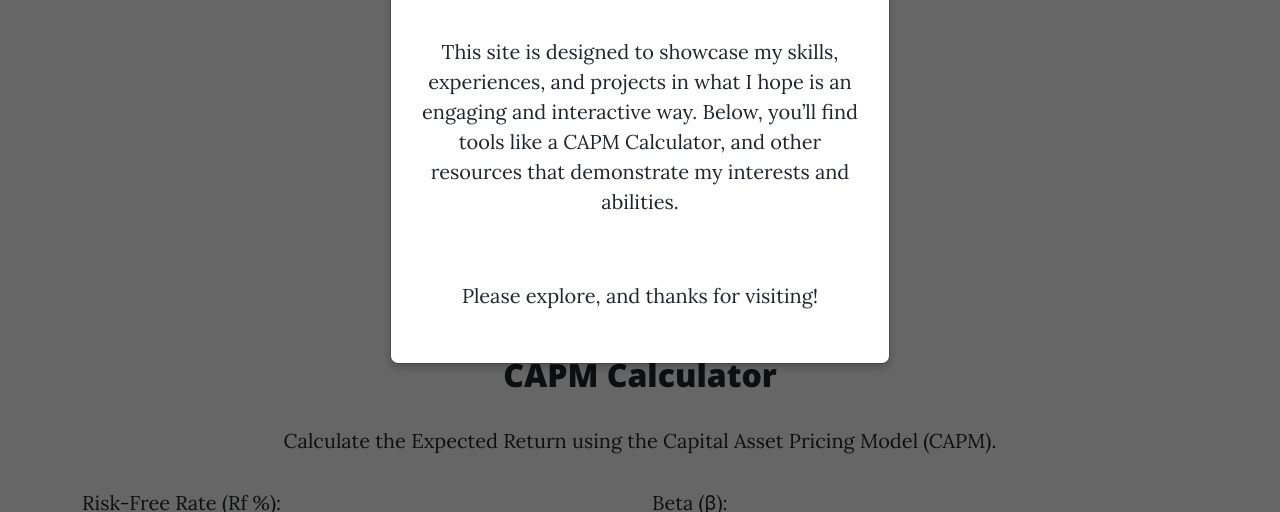
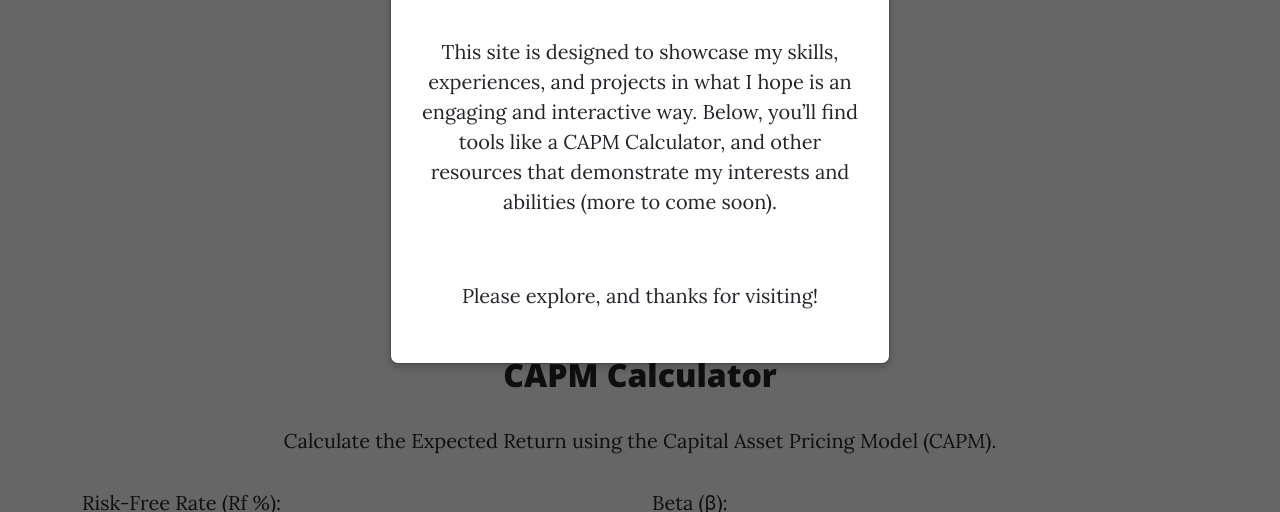
Before and after one commit to ammon97/IS201, a plain HTML site: page index.html in a window 1280 px wide. Both pictures are taken after a click on the button "What is the point of this website?". Shown: the part 806-1318 px from the top of the page. Drawn offline with nearby package versions, Linux system fonts and the light colour scheme.

Commit message:
Update index.html

```diff
--- a/index.html
+++ b/index.html
@@ -84,7 +84,7 @@
         <div class="modal-content">
             <span class="close" onclick="closePurposeModal()">&times;</span>
             <h2>Welcome to Ammon Davies' Interactive Portfolio</h2>
-            <p>This site is designed to showcase my skills, experiences, and projects in what I hope is an engaging and interactive way. Below, you’ll find tools like a CAPM Calculator, and other resources that demonstrate my interests and abilities.</p>
+            <p>This site is designed to showcase my skills, experiences, and projects in what I hope is an engaging and interactive way. Below, you’ll find tools like a CAPM Calculator, and other resources that demonstrate my interests and abilities (more to come soon).</p>
             <p>Please explore, and thanks for visiting!</p>
         </div>
     </div>
```
